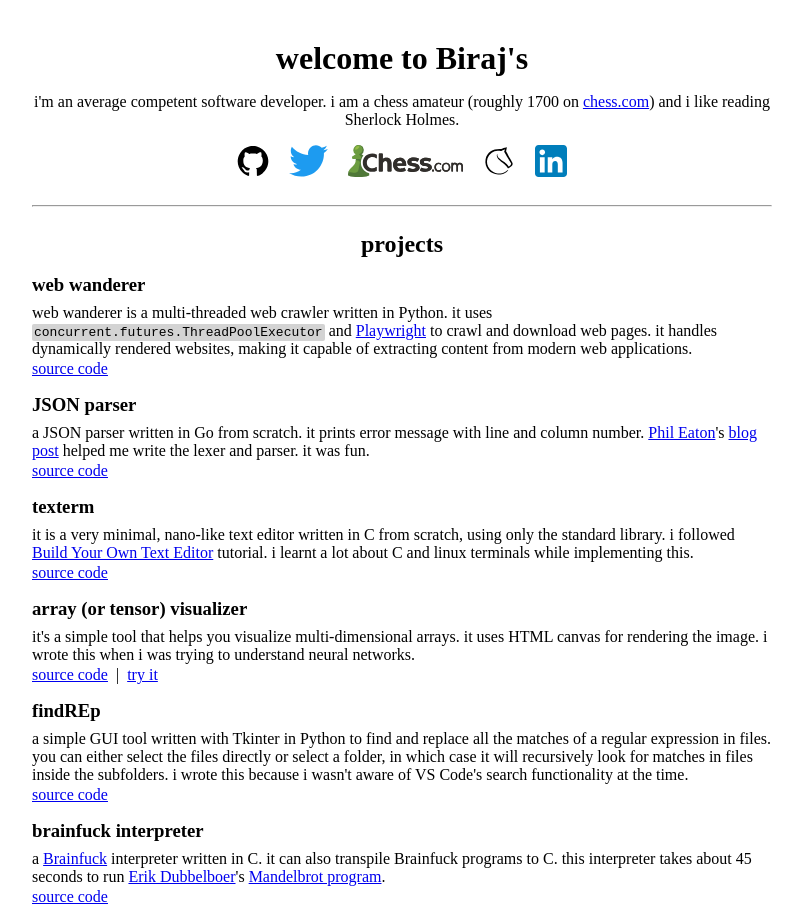
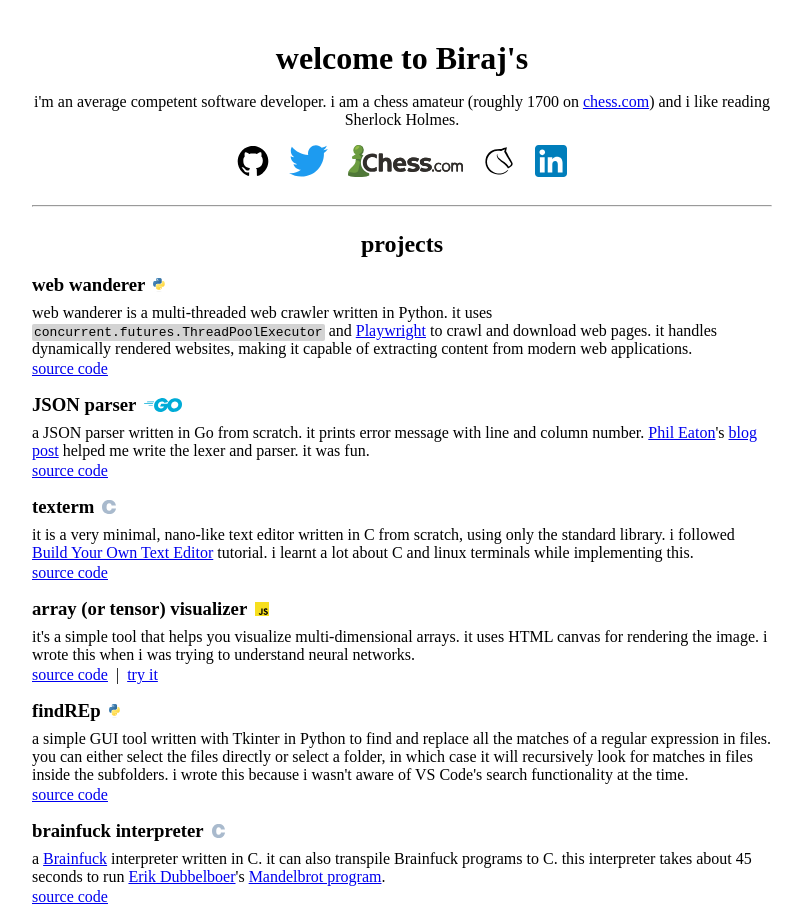
Before and after one commit to Sahil-Gulihar/biraj21.github.io, a plain HTML site: page index.html in a window 1280 px wide. Shown: the top 909 px of the page, without its empty margins (238-1039 px from the left). Drawn offline with Linux system fonts and the light colour scheme.

Commit message:
feat: add language logos beside projects

```diff
--- a/index.html
+++ b/index.html
@@ -31,6 +31,12 @@
       }
       #projects .project h3 {
         margin-bottom: 0;
+        display: flex;
+        align-items: center;
+      }
+      #projects .project h3 img {
+        height: 14px;
+        margin-left: 8px;
       }
       #projects .project p {
         margin-top: 8px;
@@ -79,7 +85,10 @@
     <section id="projects">
       <h2>projects</h2>
       <div class="project">
-        <h3>web wanderer</h3>
+        <h3>
+          web wanderer
+          <img src="/images/icons/python.svg" alt="Python" />
+        </h3>
         <p>
           web wanderer is a multi-threaded web crawler written in Python. it uses
           <code>concurrent.futures.ThreadPoolExecutor</code> and
@@ -96,7 +105,10 @@
         </p>
       </div>
       <div class="project">
-        <h3>JSON parser</h3>
+        <h3>
+          JSON parser
+          <img src="/images/icons/go.svg" alt="Go" />
+        </h3>
         <p>
           a JSON parser written in Go from scratch. it prints error message with line and column
           number. <a href="https://github.com/eatonphil" target="_blank">Phil Eaton</a>'s
@@ -114,7 +126,10 @@
         </p>
       </div>
       <div class="project">
-        <h3>texterm</h3>
+        <h3>
+          texterm
+          <img src="/images/icons/c.svg" alt="C" />
+        </h3>
         <p>
           it is a very minimal, nano-like text editor written in C from scratch, using only the
           standard library. i followed
@@ -129,7 +144,10 @@
         </p>
       </div>
       <div class="project">
-        <h3>array (or tensor) visualizer</h3>
+        <h3>
+          array (or tensor) visualizer
+          <img src="/images/icons/javascript.svg" alt="JavaScript" />
+        </h3>
         <p>
           it's a simple tool that helps you visualize multi-dimensional arrays. it uses HTML canvas
           for rendering the image. i wrote this when i was trying to understand neural networks.
@@ -145,7 +163,10 @@
         </p>
       </div>
       <div class="project">
-        <h3>findREp</h3>
+        <h3>
+          findREp
+          <img src="/images/icons/python.svg" alt="Python" />
+        </h3>
         <p>
           a simple GUI tool written with Tkinter in Python to find and replace all the matches of a
           regular expression in files. you can either select the files directly or select a folder,
@@ -158,7 +179,10 @@
         </p>
       </div>
       <div class="project">
-        <h3>brainfuck interpreter</h3>
+        <h3>
+          brainfuck interpreter
+          <img src="/images/icons/c.svg" alt="C" />
+        </h3>
         <p>
           a
           <a href="https://en.wikipedia.org/wiki/Brainfuck" target="_blank">Brainfuck</a>
```
Also changed, not shown: images/icons/c.svg (added), images/icons/go.svg (added), images/icons/javascript.svg (added), images/icons/python.svg (added).
